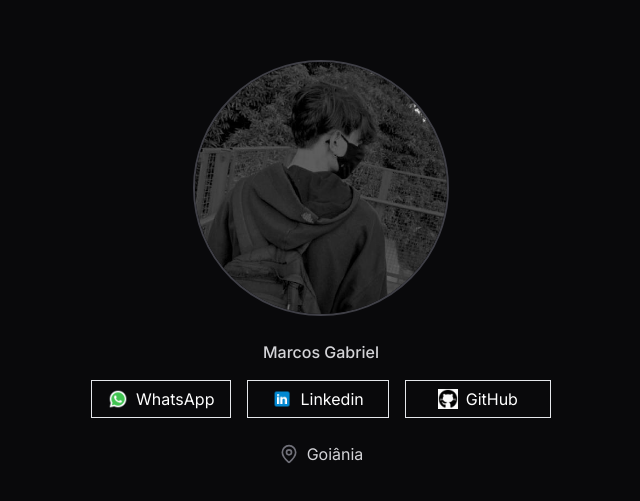
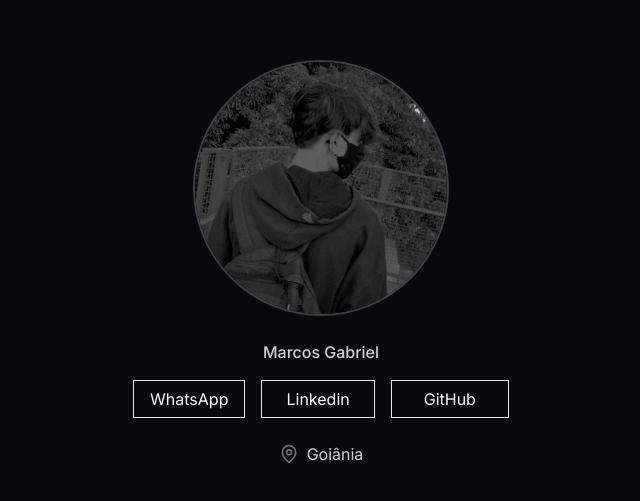
Before and after one commit to Marcosskai/Marcosskai.github.io, a React (Vite) app: page / in a window 1280 px wide. Shown: the part 137-638 px from the top of the page, without its empty margins (319-959 px from the left). Built offline with nearby package versions, Linux system fonts and the light colour scheme; a web font is replaced by a local one.

Commit message:
buttonsEdit

```diff
--- a/src/app.tsx
+++ b/src/app.tsx
@@ -30,19 +30,16 @@ export function App() {
         <div className="flex justify-center items-center gap-4">
           <a href={linkUrlWhatsApp} target="_blank" rel="noopener noreferrer">
             <button className="px-4 py-1.5 bg-zinc-950 text-white border flex items-center gap-2 hover:bg-green-700 transition-colors duration-200">
-              <img src={iconPathWhatsApp} alt="WhatsApp Icon" className="w-5 h-5" />
               {buttonTextWhatsApp}
             </button>
           </a>
           <a href={linkUrlLinkedin} target="_blank" rel="noopener noreferrer">
             <button className="px-6 py-1.5 bg-zinc-950 text-white border flex items-center gap-2 hover:bg-blue-700 transition-colors duration-200">
-              <img src={iconPathLinkedin} alt="Linkedin Icon" className="w-5 h-5" />
               {buttonTextLinkedin}
             </button>
           </a>
           <a href={linkUrlGitHub} target="_blank" rel="noopener noreferrer">
-            <button className="px-8 py-1.5 bg-zinc-950 text-white border flex items-center gap-2 hover:bg-zinc-300 transition-colors duration-200">
-              <img src={gitIcon} alt="GitHub Icon" className="w-5 h-5 bg-zinc-50" />
+            <button className="px-8 py-1.5 bg-zinc-950 text-white border flex items-center gap-2 hover:bg-zinc-300 transition-colors duration-200 hover:text-zinc-950">
               {buttonTextGitHub}
             </button>
           </a>
```
